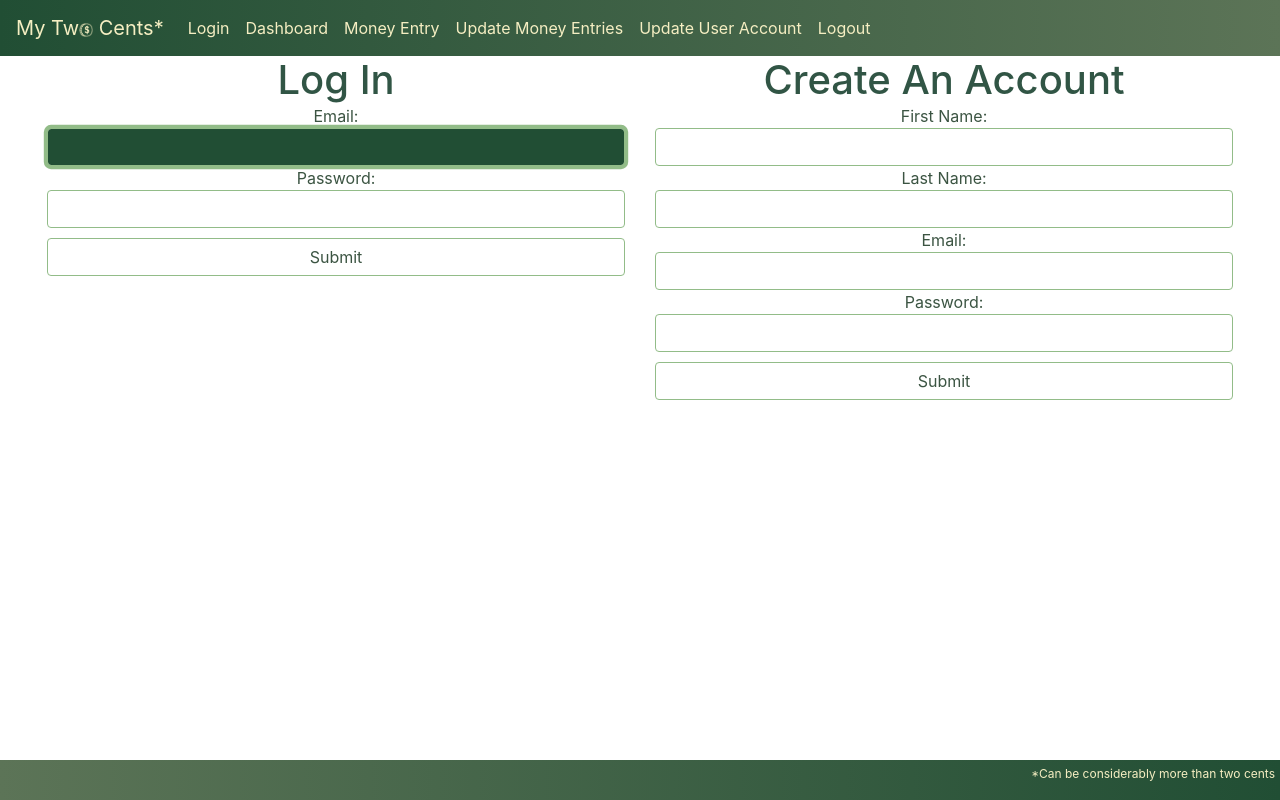
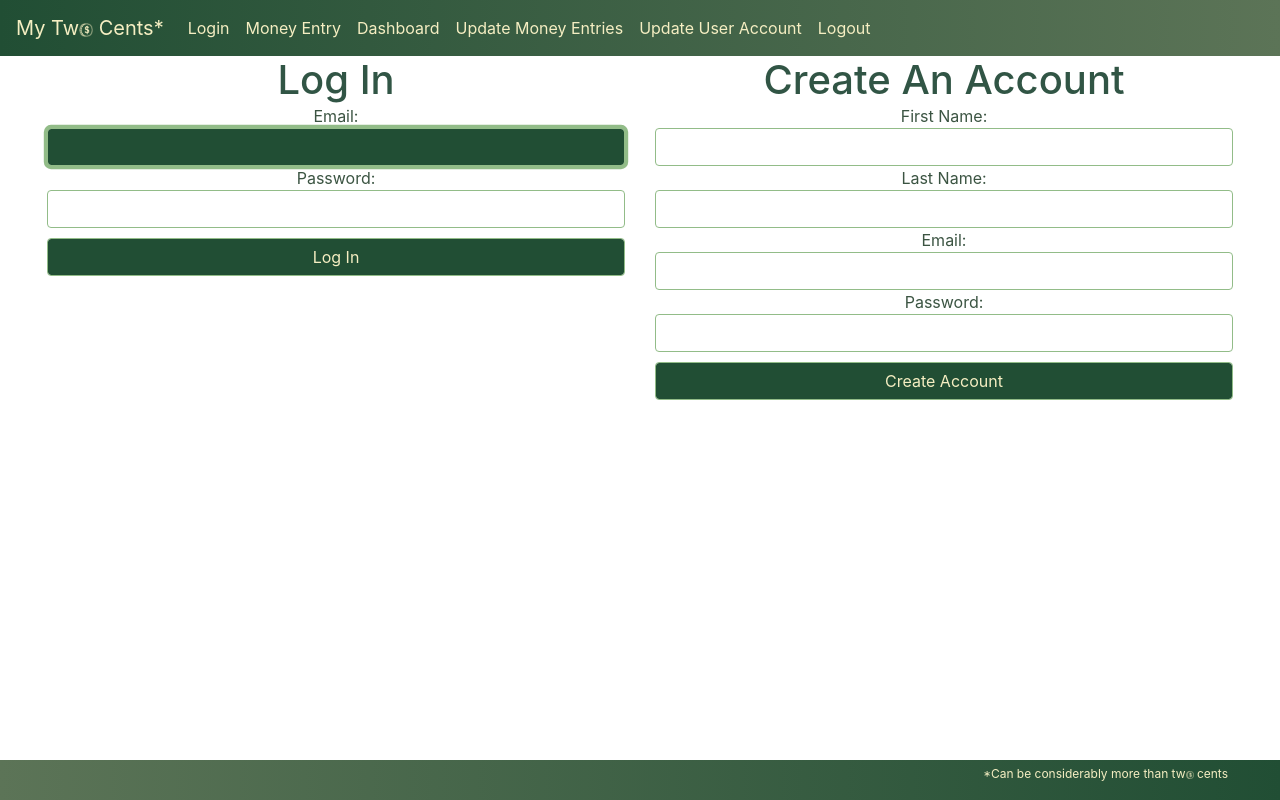
Before and after one commit to makeller234/money_tracking, a Flask app: page / in a window 1280 px wide. Run offline with Flask 2, Linux system fonts and the light colour scheme; some libraries are stand-ins or nearby versions.

Commit message:
finally getting the footer correct, added some coin images throughout the site

```diff
--- a/static/css/style.css
+++ b/static/css/style.css
@@ -1,5 +1,6 @@
 body{
-    margin-bottom: 40px;
+    position: relative;
+    min-height: 100vh;
 }
 .beige-font{
     color: #f5eec2;
@@ -12,9 +13,7 @@ button:disabled{
     background-color: #b9d8c2;
     color:#214E34;
 }
-.container{
-    max-width: 95%;
-}
+
 .centered{
    text-align: center;
    margin: 0 auto;
@@ -22,22 +21,38 @@ button:disabled{
 .centered47{
     margin-left:46%;
 }
-.flash-msg{
-    background-image: url('../img/gold_scale2.png');
+.container{
+    max-width: 95%;
 }
+.content-wrapper{
+    padding-bottom: 50px;
+}
+
 .footer {
+    position: absolute;
+    bottom:0;
+    width: 100%;
     background: linear-gradient(to left, #214E34, #5C7457);
     height: 40px;
 }
-.form-control:focus, .form-select:focus{
+.form-control:focus {
     box-shadow: 0 0 0 0.2rem #92bc88 !important;
     border-color: #92bc88;
-    background-color: #214E34; /* is it dumb to have the text input change to gree, too?*/
+    background-color: #214E34;
     color: #f5eec2;
+
 }
 
-.form-select, .form-control{
+
+.form-control{
     border-color: #92bc88;
+}
+.form-select:focus {
+    box-shadow: 0 0 0 0.2rem #92bc88 !important;
+    border-color: #92bc88;
+    background-color: #214E34;
+    color: #f5eec2;
+
 }
 
 h1{
@@ -51,7 +66,7 @@ h6{
 }
 
 #map, #coinMap{
-    height: 400px;
+    height: 50vh;
     margin-top: 15px;
     margin-bottom: 15px;
 }
@@ -87,6 +102,14 @@ p, .p-color{
 .size-small{
     font-size: 12px;
 }
+.submit{
+    border-color: #92bc88;
+    background-color: #214E34;
+    color: #f5eec2;
+}
+.submit:hover{
+    background-color: #92bc88;
+}
 .top-margin{
     margin-top: 10px;
 }
--- a/templates/base.html
+++ b/templates/base.html
@@ -27,8 +27,8 @@
             <div class="collapse navbar-collapse" id="navbarNavAltMarkup">
               <div class="navbar-nav">
                 <a class="nav-item nav-link" href="/">Login</a>
+                <a class="nav-item nav-link" href="/return_coin_entry">Money Entry</a>
                 <a class="nav-item nav-link" href="/dashboard">Dashboard</a>
-                <a class="nav-item nav-link" href="/return_coin_entry">Money Entry</a>
                 <a class="nav-item nav-link" href="/return_update_entry">Update Money Entries</a>
                 <a class="nav-item nav-link" href="/user_update">Update User Account</a>
                 <a class="nav-item nav-link" href="/log_out">Logout</a>
@@ -37,6 +37,7 @@
           </nav>
         </div>
           <!-- End Nav Bar -->
+        <div class="content-wrapper">
         <div class="container">
           <div class="row">
             <div class="col-12">
@@ -44,21 +45,23 @@
                   <div class="container">
                     <div class="row">
                       <p class="flash-msg centered">
-                        {{ msg }}
+                        <img src="../static/img/green_coin.png" height="14px"> {{ msg }} <img src="../static/img/green_coin.png" height="14px">
                       </p>
                     </div>
                   </div>
-
               {% endfor %}
             </div>
           </div>
         </div>
+      {% block body %}{% endblock %}
+    </div>
+    <!-- content wrapper end -->
 
-        {% block body %}{% endblock %}
-
-              <footer class="bg-light text-center text-lg-start footer fixed-bottom">
+    <footer class="bg-light text-center text-lg-start footer">
+      <div class="container">
         <div class="text-center">
-                  <p class="right-align beige-font size-small">*Can be considerably more than two cents</p>
+          <p class="right-align beige-font size-small">*Can be considerably more than tw<img src="../static/img/beige_coin.png" height="8px"> cents</p>
+        </div>
       </div>
     </footer>
 
--- a/templates/coin_entry.html
+++ b/templates/coin_entry.html
@@ -33,7 +33,7 @@
 
                     </div>
                     <div class="col-12">
-                        <input class="form-control p-color" type="submit">
+                        <input class="form-control p-color submit" type="submit">
                     </div>
                 </form>
 
--- a/templates/login.html
+++ b/templates/login.html
@@ -4,7 +4,7 @@
 {% block body %}
 <div class="container">
     <div class="row">
-        <div class = "col-6">
+        <div class = "col-lg-6 col-xs-12">
             <h1 class="centered">Log In</h1>
             <form action = '/user_login' method = 'POST'>
                 <div class="row">
@@ -21,14 +21,14 @@
                 </div>
                 <div class="row">
                     <div class="col">
-                        <input type="submit" class="form-control top-margin p-color">
+                        <input type="submit" class="form-control top-margin p-color submit" value="Log In">
                     </div>
                 </div>
 
 
             </form>
         </div>
-        <div class = "col-6">
+        <div class = "col-lg-6 col-xs-12">
             <h1 class="centered">Create An Account</h1>
                 <form action='/create_account' method='POST'>
                     <div class="row">
@@ -53,7 +53,7 @@
                     </div>
                     <div class="row">
                         <div class="col">
-                            <input class="form-control top-margin p-color" type="submit">
+                            <input class="form-control top-margin p-color submit" type="submit" value="Create Account">
                         </div>
                     </div>
 
--- a/templates/update_entry.html
+++ b/templates/update_entry.html
@@ -15,13 +15,13 @@
         </div>
     </div>
     <form action="update_entry" METHOD="POST" class="row g-0 top-margin">
-        <div class="col-6">
+        <div class="col-lg-6 col-xs-12">
             <!-- div to hold the radio buttons that are created in js -->
             <div id="entry_info"></div>
             <button id="prev_entries" disabled='disabled'>Previous Entries</button>
             <button id="next_entries">Next Entries</button>
         </div>
-        <div class="col-6">
+        <div class="col-lg-6 col-xs-12">
             <p class="centered">Date:</p><input type="date" name="date" class="form-control centered">
             <p class="centered">Amount:</p><input type="number" name="amount" step="0.001" min="0" class="form-control">
             <p class="centered">Address:</p><input type="text" name="address" id="address" class="form-control">
@@ -37,7 +37,7 @@
         </div>
 
         <div class="col-12">
-            <input type="submit" class="form-control p-color">
+            <input type="submit" class="form-control p-color submit">
         </div>
 
     </form>
--- a/templates/update_user.html
+++ b/templates/update_user.html
@@ -42,7 +42,7 @@
         </div>
 
             <div class="col-12">
-                <input type="submit" class="form-control top-margin p-color">
+                <input type="submit" class="form-control top-margin p-color submit">
             </div>
 
 
```
Also changed, not shown: templates/dashboard.html (+7 -8 lines). Lines whose indentation alone changed are shown as unchanged.
